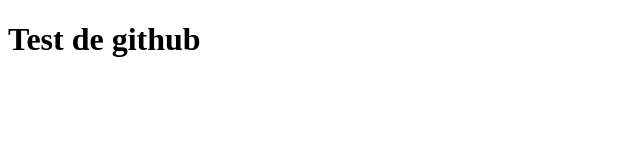
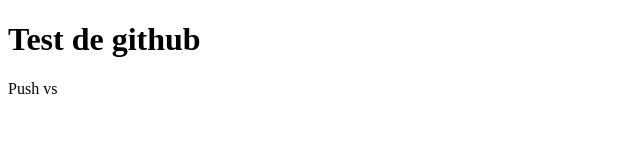
Before and after one commit to Gladibeth/Test, a plain HTML site: page index.html in a window 1280 px wide. Shown: the full height of the page, 0-640 px from the left. Drawn offline with Linux system fonts and the light colour scheme.

Commit message:
commit vc

```diff
--- a/index.html
+++ b/index.html
@@ -8,5 +8,6 @@
 </head>
 <body>
   <h1>Test de github</h1>
+  <p>Push vs</p>
 </body>
 </html>
```
